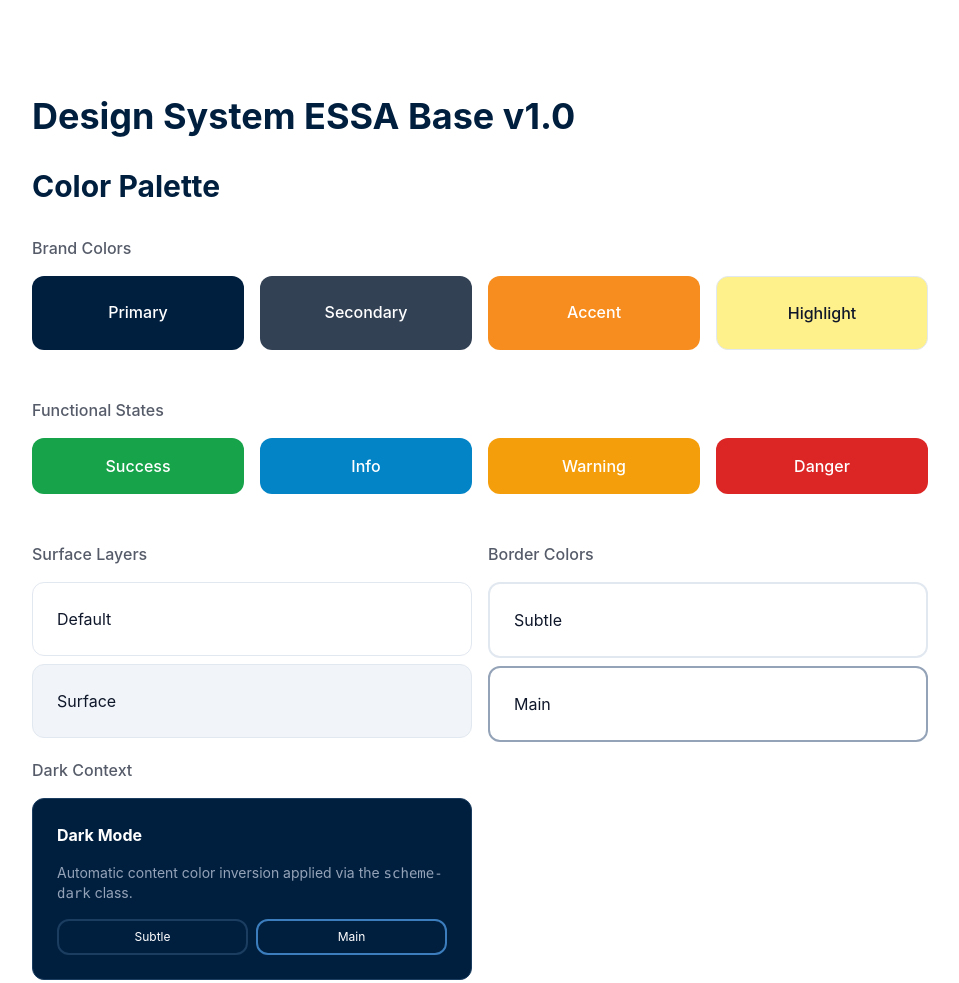
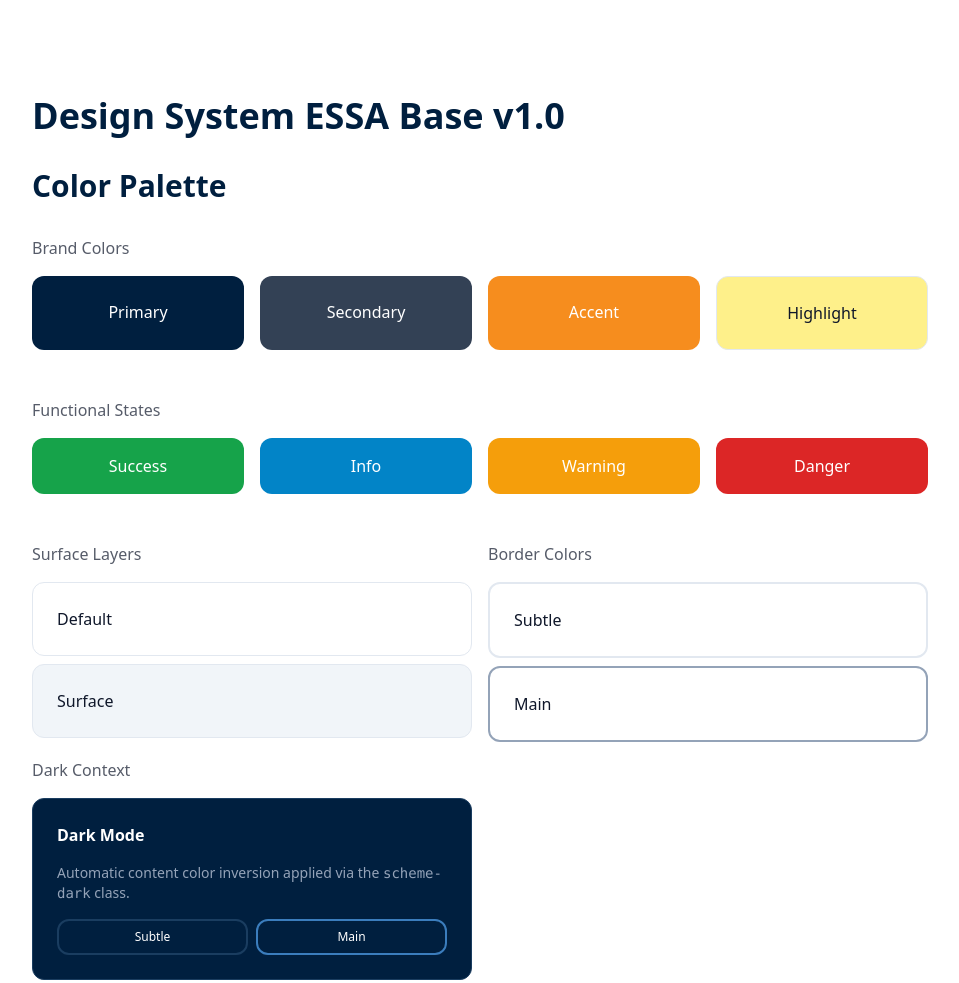
Before and after one commit to stanislawusenko/essa-base, a website built with Vite: page src/design-system-demo.html in a window 1280 px wide. Shown: the top 983 px of the page, without its empty margins (160-1119 px from the left). Built offline with nearby package versions, Linux system fonts and the light colour scheme.

Commit message:
style(theme): switch typography system from Inter to Manrope

```diff
--- a/package.json
+++ b/package.json
@@ -12,7 +12,6 @@
   },
   "devDependencies": {
     "@eslint/js": "9.20.0",
-    "@fontsource/inter": "^5.2.8",
     "@tailwindcss/aspect-ratio": "^0.4.2",
     "@tailwindcss/container-queries": "^0.1.1",
     "@tailwindcss/forms": "^0.5.11",
@@ -34,6 +33,7 @@
     "vite-plugin-image-optimizer": "^2.0.3"
   },
   "dependencies": {
+    "@fontsource/manrope": "^5.2.8",
     "alpinejs": "^3.15.8"
   },
   "lint-staged": {
--- a/src/styles/base.css
+++ b/src/styles/base.css
@@ -51,7 +51,7 @@
   --color-inverse-border-main: #3b7dbd;
 
   /* 2. TYPOGRAPHY SYSTEM */
-  --font-sans: 'Inter', 'ui-sans-serif', 'system-ui', sans-serif;
+  --font-sans: 'Manrope', 'ui-sans-serif', 'system-ui', sans-serif;
 
   --font-weight-normal: 400;
   --font-weight-medium: 500;
```
